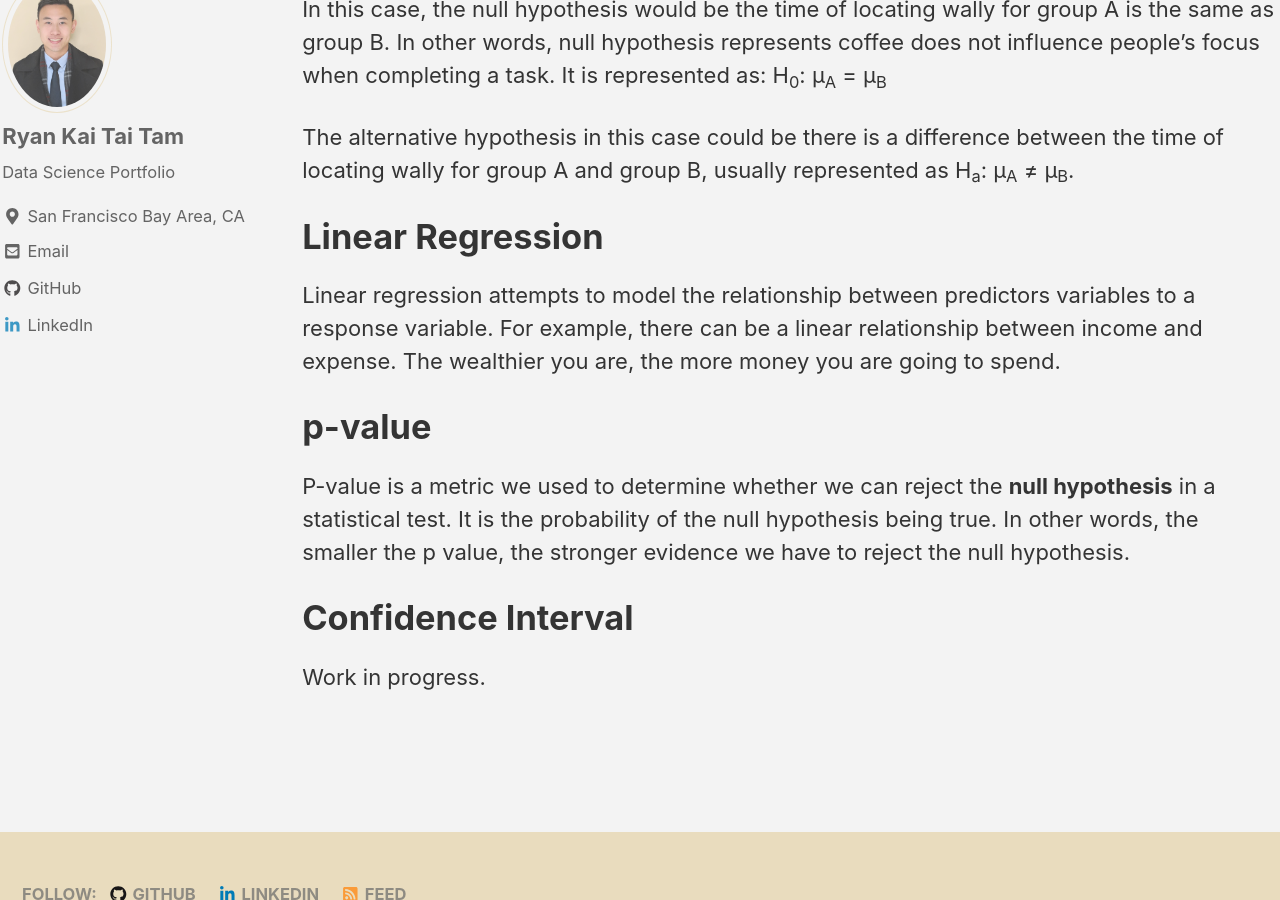
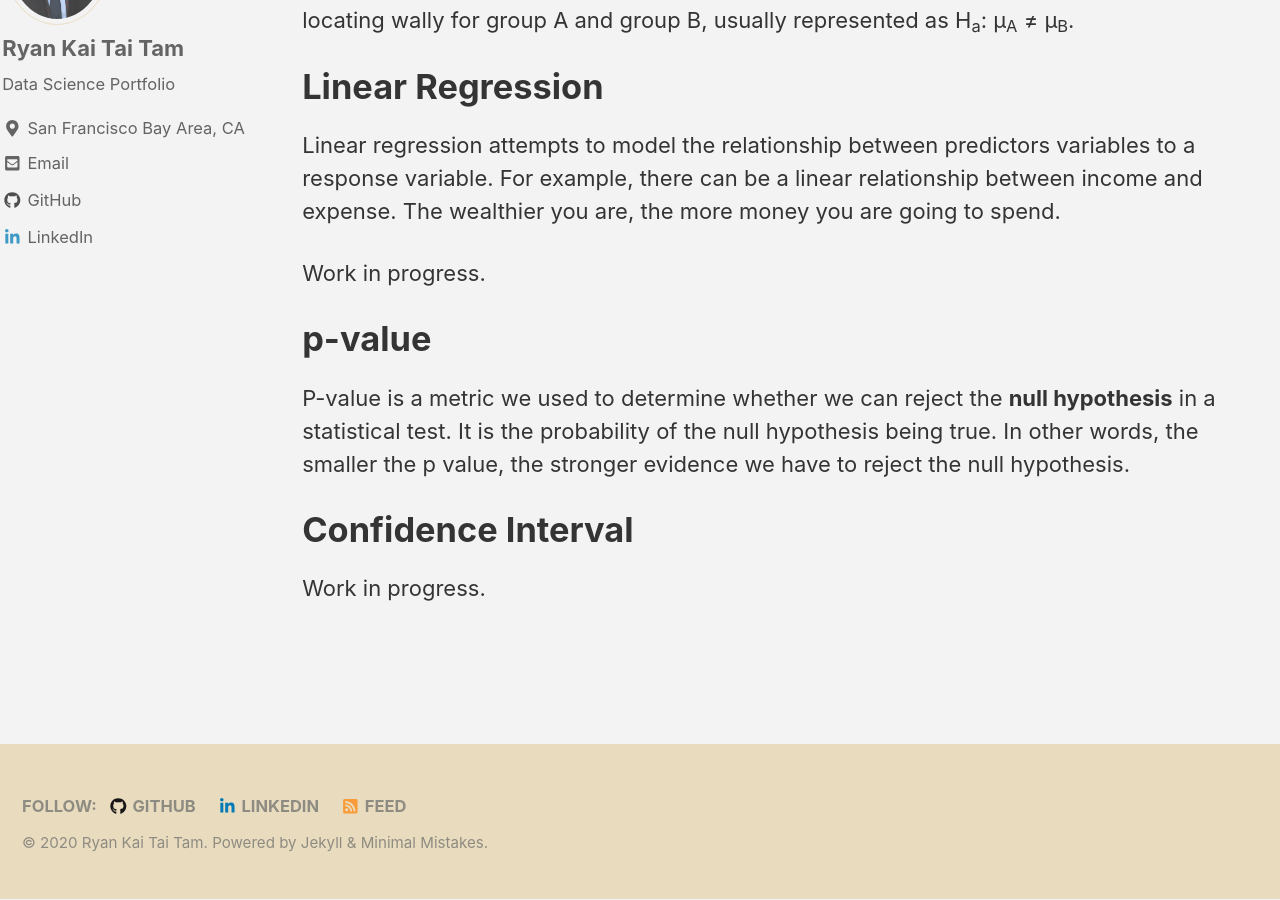
Before and after one commit to ryan-kttam/ryan-kttam.github.io, a Jekyll site: the page built from _pages/statistics_terminology.md, in a window 1280 px wide and 900 px high, scrolled down 2515 px. Built offline with Jekyll 4.4.1, drawn with Linux system fonts in a browser that asks for light colours; cached includes are drawn as plain includes; nearby versions of some CDN libraries.

Commit message:
added statistics term page info

```diff
--- a/_pages/statistics_terminology.md
+++ b/_pages/statistics_terminology.md
@@ -13,7 +13,7 @@
 - Alternative hypothesis means the value of one variable in group A is not equal to the value of the same variable in group B. Instead of "not equal", it can also be greater than or less than, depending on how to set it up.
 
 ## Hypothesis Testing Example: Where's Wally?
-<img src="/images/wally.jpg" alt="wheres_wally">
+<img src="/images/coffee.jpg" alt="coffee">
 
 For example, we are interested in knowing whether coffee influences people's focus when completing a task, especially the ones who have started this habit. Let's assume we gathered 60 participants that typically drink coffee every day, 30 of them are not allowed to drink coffee for the day (say group A), and the other 30 are given a coffee prior the task (say group B). For the task, they are given a picture: a typical "where's wally" picture, and are asked to find where wally is in the picture. The time is measured in seconds.
 
@@ -24,6 +24,8 @@
 # Linear Regression
 Linear regression attempts to model the relationship between predictors variables to a response variable. For example, there can be a linear relationship between income and expense. The wealthier you are, the more money you are going to spend.
 
+Work in progress.
+
 # p-value
 P-value is a metric we used to determine whether we can reject the **null hypothesis** in a statistical test. It is the probability of the null hypothesis being true. In other words, the smaller the p value, the stronger evidence we have to reject the null hypothesis.
 
```
Also changed, not shown: images/coffee.jpg (added), images/wally.jpg (deleted).
